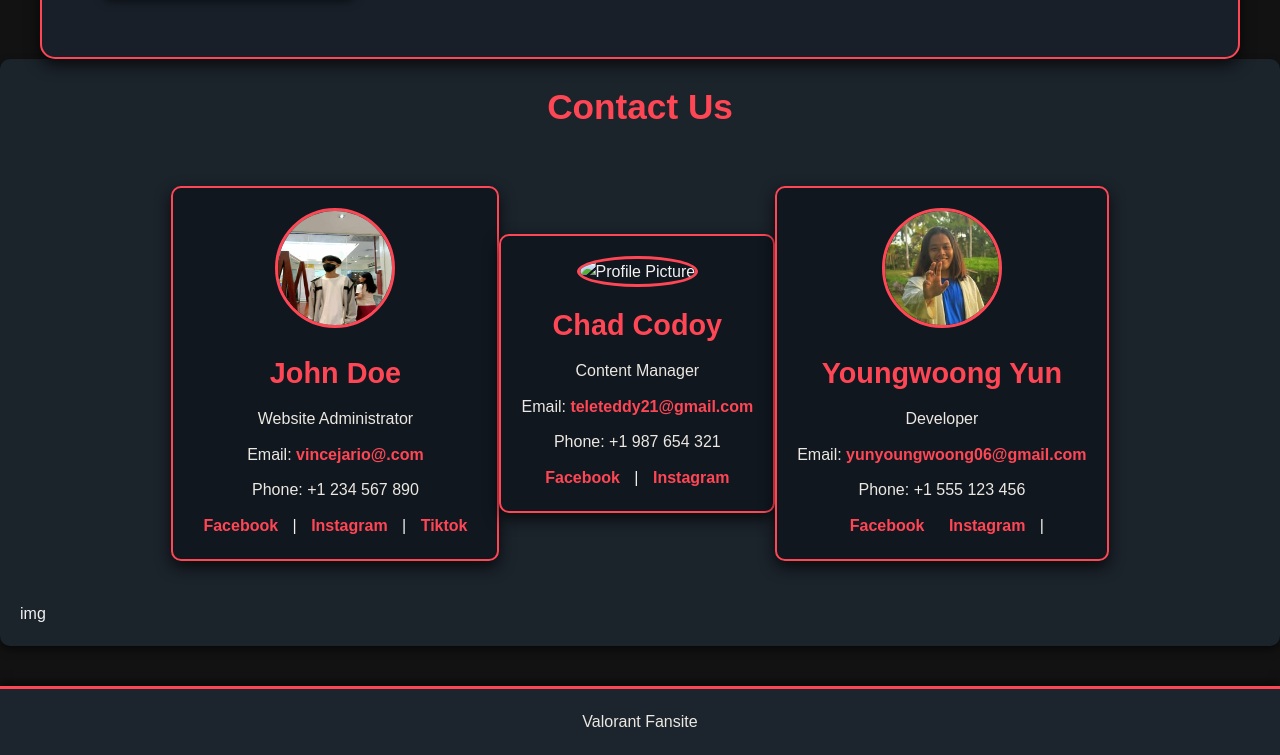
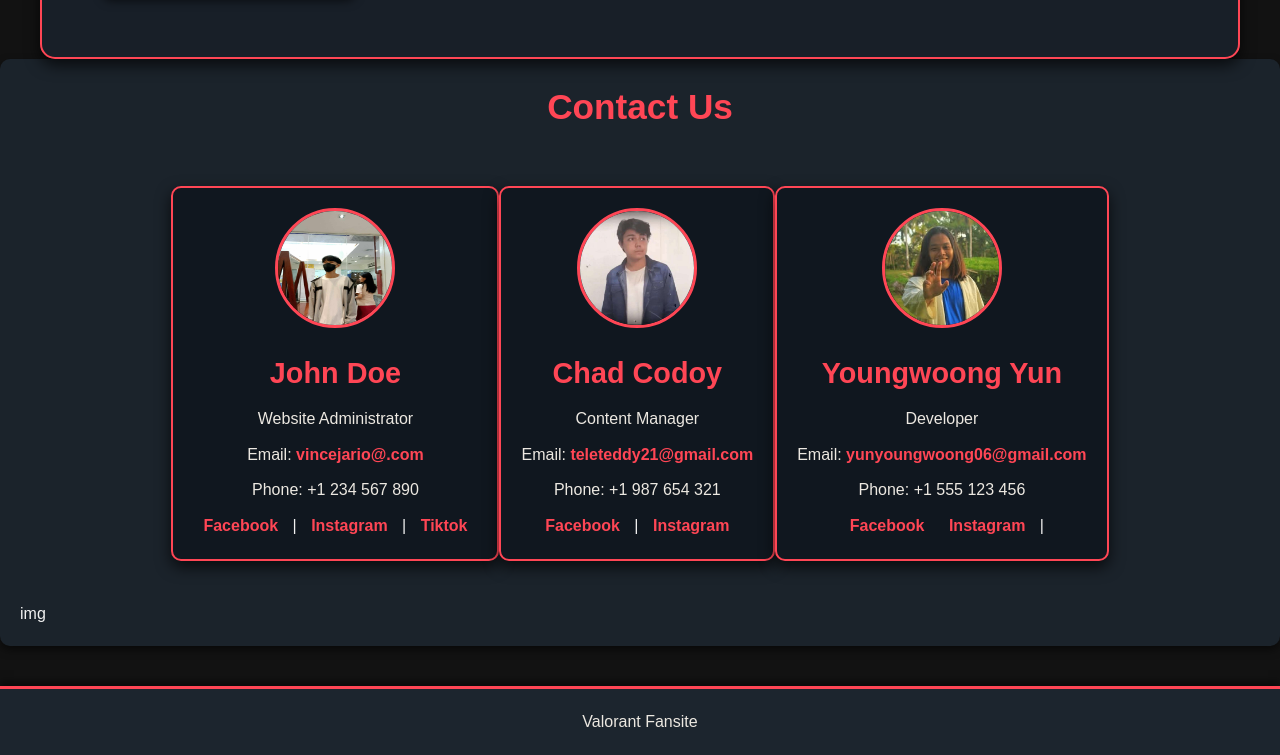
Before and after one commit to Vince6869/WEBDEVFS-GROUPPROJECT, a plain HTML site: page index.html in a window 1280 px wide. Shown: the part 964-1719 px from the top of the page. Drawn offline with Linux system fonts and the light colour scheme.

Commit message:
Update index.html

```diff
--- a/index.html
+++ b/index.html
@@ -101,7 +101,7 @@
             </div>
         </div>
         <div class="profile-card">
-            <img src="images/chad_pfp.jpg.jpg" alt="Profile Picture" class="profile-img">
+            <img src="images/chad_pfp.jpg" alt="Profile Picture" class="profile-img">
             <h3>Chad Codoy</h3>
             <p>Content Manager</p>
             <div class="contact-info">
```
